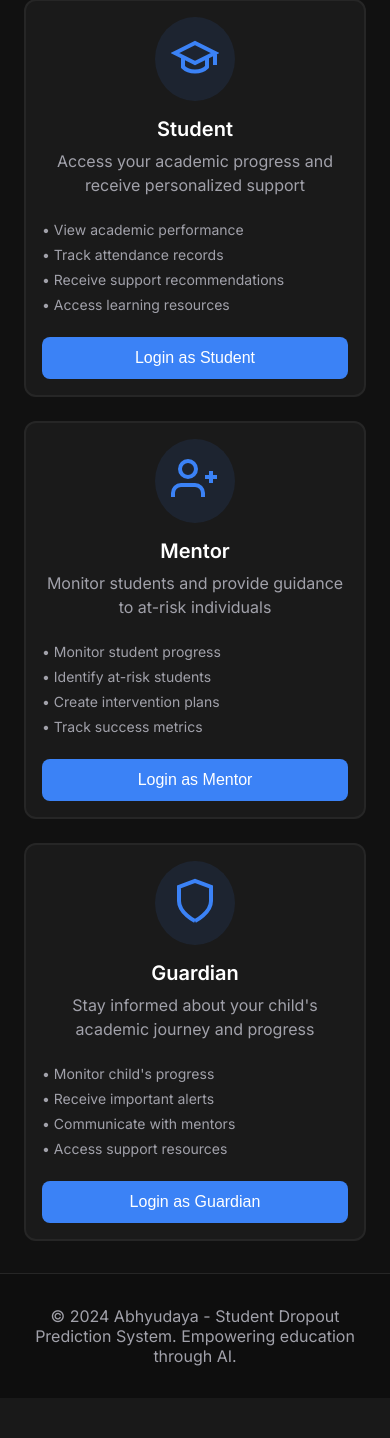
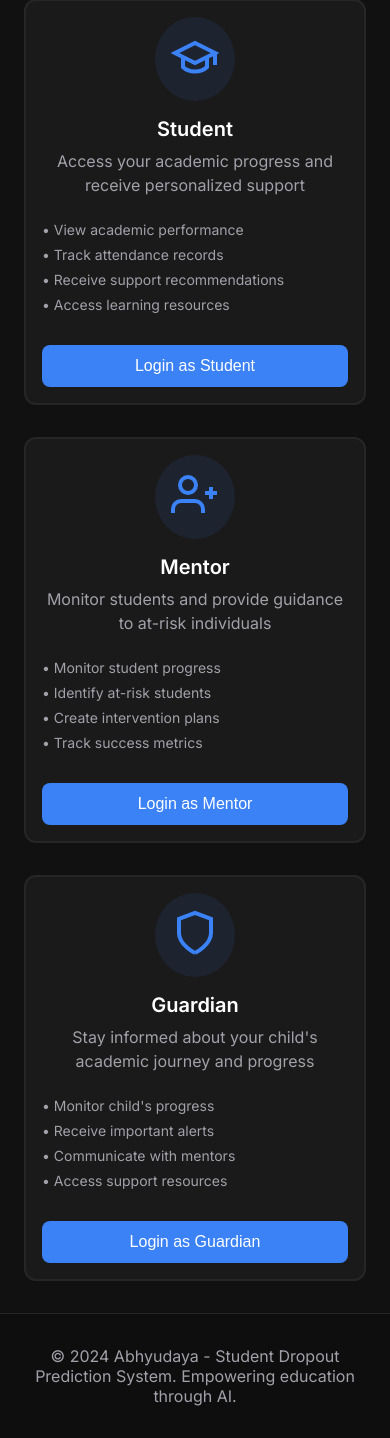
Before and after one commit to HarshChauhanz/SIH-Project, a FastAPI app: page / in a window 390 px wide. Shown: the part 1184-2622 px from the top of the page. Before the commit the page ends 2550 px from the top, so only its background shows below. Run offline with FastAPI, Linux system fonts and the light colour scheme.

Commit message:
Changed little css

```diff
--- a/static/css/role_selection.css
+++ b/static/css/role_selection.css
@@ -1,70 +1,3 @@
-/* * {
-    margin: 0;
-    padding: 0;
-    box-sizing: border-box;
-    font-family: -apple-system, BlinkMacSystemFont, "Segoe UI", Roboto, sans-serif;
-}
-
-body {
-    min-height: 100vh;
-    display: flex;
-    align-items: center;
-    justify-content: center;
-    background: linear-gradient(45deg, #2196f3, #3f51b5);
-    padding: 20px;
-}
-
-.container {
-    width: 100%;
-    max-width: 600px;
-}
-
-.role-selection-form {
-    background: white;
-    padding: 40px;
-    border-radius: 10px;
-    box-shadow: 0 15px 35px rgba(0, 0, 0, 0.2);
-    text-align: center;
-}
-
-h2 {
-    color: #333;
-    margin-bottom: 30px;
-    font-size: 28px;
-}
-
-.roles {
-    display: flex;
-    justify-content: space-around;
-    gap: 20px;
-}
-
-.role-card {
-    background: #f4f4f4;
-    padding: 20px;
-    border-radius: 10px;
-    text-decoration: none;
-    color: #333;
-    transition: transform 0.3s ease, box-shadow 0.3s ease;
-    width: 150px;
-}
-
-.role-card:hover {
-    transform: translateY(-5px);
-    box-shadow: 0 10px 20px rgba(0, 0, 0, 0.1);
-}
-
-.role-card h3 {
-    margin-bottom: 10px;
-    font-size: 20px;
-}
-
-.role-card p {
-    font-size: 14px;
-    color: #666;
-} */
-
-
 * {
     margin: 0;
     padding: 0;
@@ -228,10 +161,10 @@
 }
 
 .roles-grid {
-    display: grid;
-    grid-template-columns: repeat(auto-fit, minmax(320px, 1fr));
+    display: flex;
+    justify-content: center;
     gap: 2rem;
-    max-width: 1000px;
+    max-width: 1200px;
     margin: 0 auto;
 }
 
@@ -243,6 +176,10 @@
     padding: 1.5rem;
     cursor: pointer;
     transition: all 0.3s ease;
+    flex: 1;
+    max-width: 360px;
+    display: flex;
+    flex-direction: column;
 }
 
 .role-card:hover {
@@ -284,10 +221,15 @@
 .card-description {
     color: #a1a1aa;
     line-height: 1.5;
+    flex-grow: 1;
 }
 
 .card-content {
     text-align: center;
+    display: flex;
+    flex-direction: column;
+    flex-grow: 1;
+    justify-content: space-between;
 }
 
 .card-features {
@@ -313,6 +255,7 @@
     font-weight: 500;
     cursor: pointer;
     transition: background-color 0.3s ease;
+    margin-top: auto;
 }
 
 .card-button:hover {
@@ -338,6 +281,13 @@
 }
 
 /* Responsive Design */
+@media (max-width: 1024px) {
+    .roles-grid {
+        flex-direction: column;
+        align-items: center;
+    }
+}
+
 @media (max-width: 768px) {
     .hero-title {
         font-size: 2rem;
@@ -348,11 +298,6 @@
     }
 
     .features-grid {
-        grid-template-columns: 1fr;
-        gap: 1.5rem;
-    }
-
-    .roles-grid {
         grid-template-columns: 1fr;
         gap: 1.5rem;
     }
```
